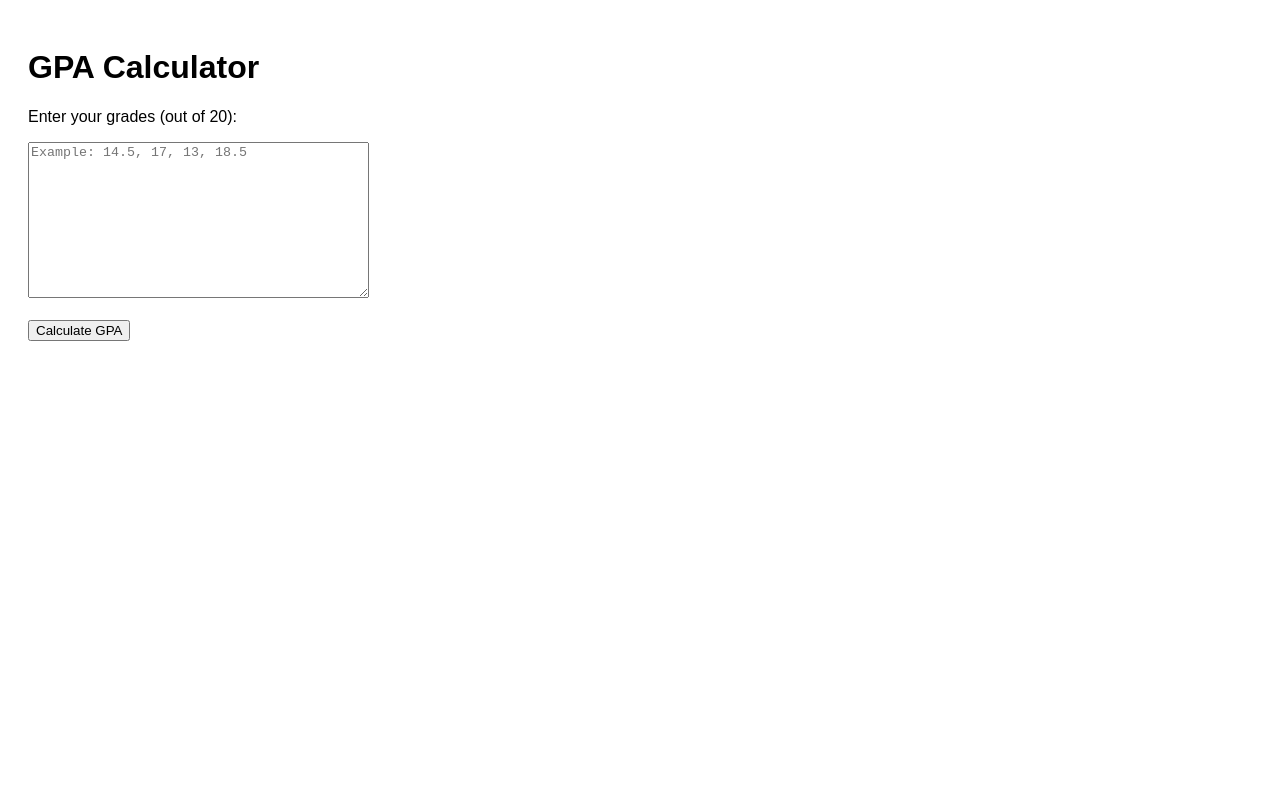
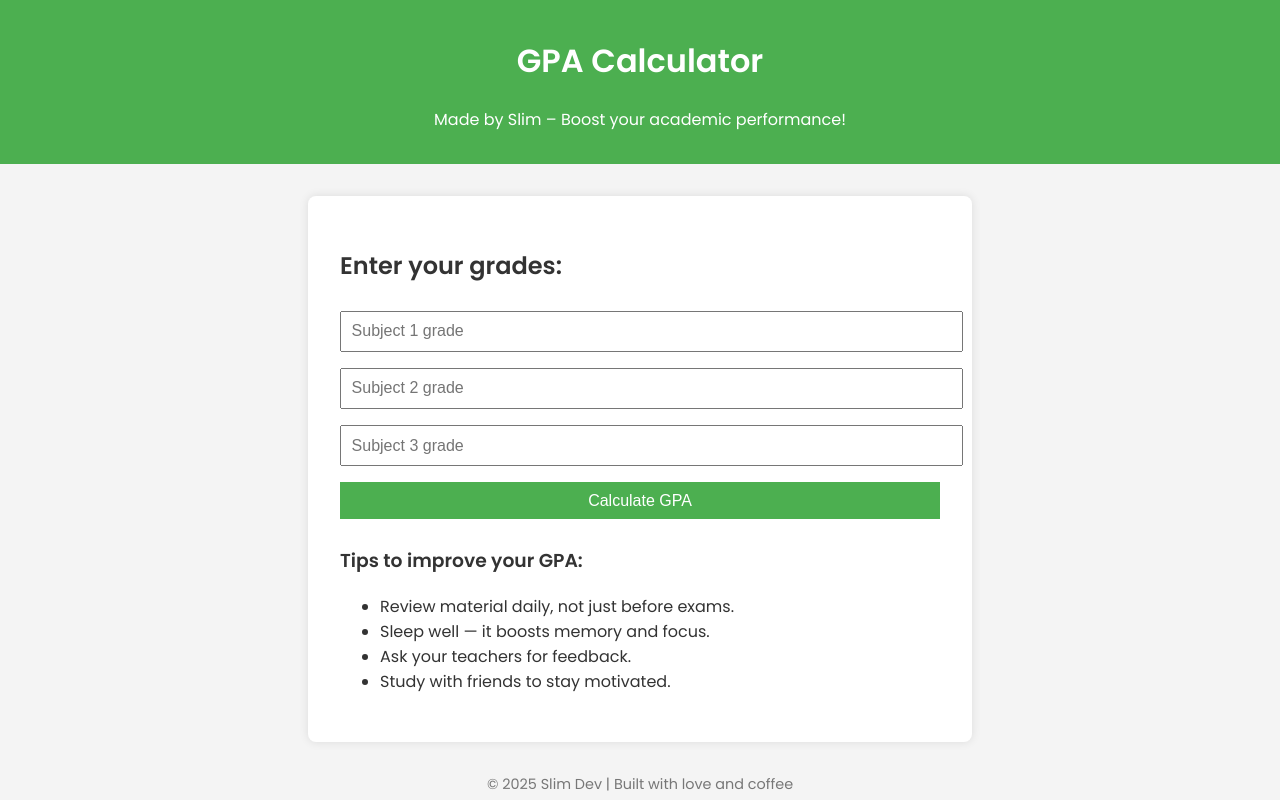
Before and after one commit to salimbelhaj/Taleb-tools, a plain HTML site: page Index.html in a window 1280 px wide. Drawn offline with Linux system fonts and the light colour scheme.

Commit message:
Update Index.html

```diff
--- a/Index.html
+++ b/Index.html
@@ -2,46 +2,104 @@
 <html lang="en">
 <head>
   <meta charset="UTF-8" />
-  <meta name="viewport" content="width=device-width, initial-scale=1.0"/>
-  <title>GPA Calculator</title>
+  <meta name="viewport" content="width=device-width, initial-scale=1.0" />
+  <title>GPA Calculator - Slim</title>
+  <link href="https://fonts.googleapis.com/css2?family=Poppins:wght@400;600&display=swap" rel="stylesheet" />
+  <style>
+    body {
+      font-family: 'Poppins', sans-serif;
+      background-color: #f4f4f4;
+      margin: 0;
+      padding: 0;
+      color: #333;
+    }
+    header {
+      background-color: #4caf50;
+      color: white;
+      padding: 1rem 2rem;
+      text-align: center;
+    }
+    .container {
+      max-width: 600px;
+      margin: 2rem auto;
+      background-color: white;
+      padding: 2rem;
+      border-radius: 8px;
+      box-shadow: 0 0 10px rgba(0,0,0,0.1);
+    }
+    input, button {
+      padding: 0.6rem;
+      margin: 0.5rem 0;
+      width: 100%;
+      font-size: 1rem;
+    }
+    button {
+      background-color: #4caf50;
+      color: white;
+      border: none;
+      cursor: pointer;
+    }
+    button:hover {
+      background-color: #45a049;
+    }
+    .result {
+      font-size: 1.2rem;
+      margin-top: 1rem;
+      font-weight: 600;
+    }
+    footer {
+      text-align: center;
+      font-size: 0.9rem;
+      color: #777;
+      margin-top: 2rem;
+    }
+  </style>
 
   <!-- Google AdSense -->
   <script async src="https://pagead2.googlesyndication.com/pagead/js/adsbygoogle.js?client=ca-pub-2682047232375814"
      crossorigin="anonymous"></script>
 </head>
-<body style="font-family: Arial; padding: 20px;">
-  <h1>GPA Calculator</h1>
-  <p>Enter your grades (out of 20):</p>
+<body>
 
-  <textarea id="gradesInput" rows="10" cols="40" placeholder="Example: 14.5, 17, 13, 18.5"></textarea>
-  <br><br>
-  <button onclick="calculateGPA()">Calculate GPA</button>
+  <header>
+    <h1>GPA Calculator</h1>
+    <p>Made by Slim – Boost your academic performance!</p>
+  </header>
 
-  <h2 id="result"></h2>
+  <div class="container">
+    <h2>Enter your grades:</h2>
+    <input type="number" id="grade1" placeholder="Subject 1 grade" />
+    <input type="number" id="grade2" placeholder="Subject 2 grade" />
+    <input type="number" id="grade3" placeholder="Subject 3 grade" />
+    <button onclick="calculateGPA()">Calculate GPA</button>
+    <div class="result" id="result"></div>
 
-  <ins class="adsbygoogle"
-       style="display:block"
-       data-ad-client="ca-pub-2682047232375814"
-       data-ad-slot="1234567890"
-       data-ad-format="auto"
-       data-full-width-responsive="true"></ins>
-  <script>
-       (adsbygoogle = window.adsbygoogle || []).push({});
-  </script>
+    <h3>Tips to improve your GPA:</h3>
+    <ul>
+      <li>Review material daily, not just before exams.</li>
+      <li>Sleep well — it boosts memory and focus.</li>
+      <li>Ask your teachers for feedback.</li>
+      <li>Study with friends to stay motivated.</li>
+    </ul>
+  </div>
+
+  <footer>
+    &copy; 2025 Slim Dev | Built with love and coffee
+  </footer>
 
   <script>
     function calculateGPA() {
-      const input = document.getElementById('gradesInput').value;
-      const grades = input.split(',').map(s => parseFloat(s.trim())).filter(n => !isNaN(n));
-      if (grades.length === 0) {
-        document.getElementById('result').innerText = "Please enter valid grades.";
+      const g1 = parseFloat(document.getElementById('grade1').value);
+      const g2 = parseFloat(document.getElementById('grade2').value);
+      const g3 = parseFloat(document.getElementById('grade3').value);
+      if (isNaN(g1) || isNaN(g2) || isNaN(g3)) {
+        document.getElementById('result').textContent = "Please enter all grades.";
         return;
       }
-      const sum = grades.reduce((acc, val) => acc + val, 0);
-      const avg = sum / grades.length;
-      const gpa = (avg / 20) * 4;
-      document.getElementById('result').innerText = `Your GPA is: ${gpa.toFixed(2)} / 4.0`;
+      const avg = ((g1 + g2 + g3) / 3).toFixed(2);
+      document.getElementById('result').textContent = `Your GPA is: ${avg}`;
     }
   </script>
+
 </body>
 </html>
```
